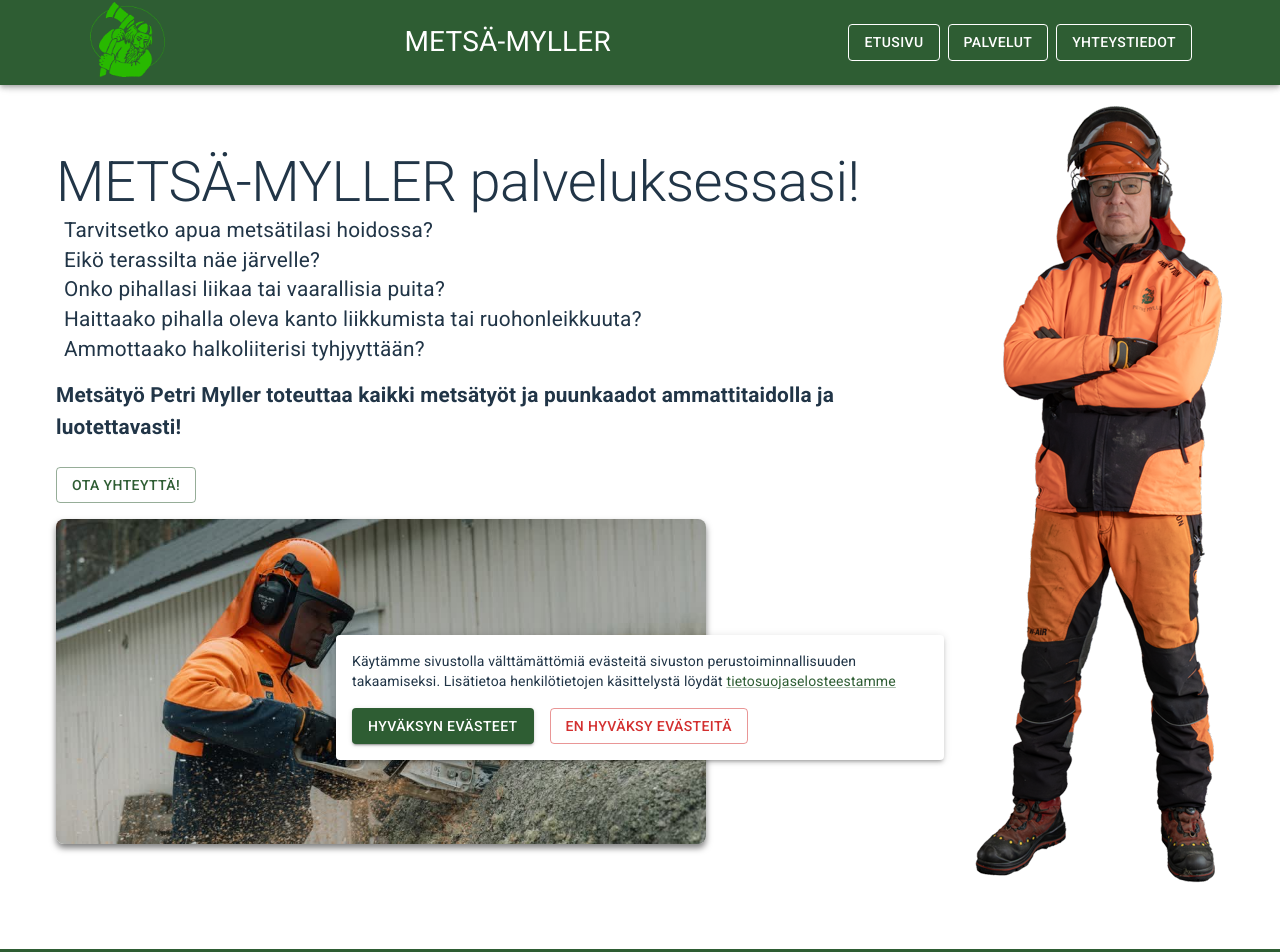
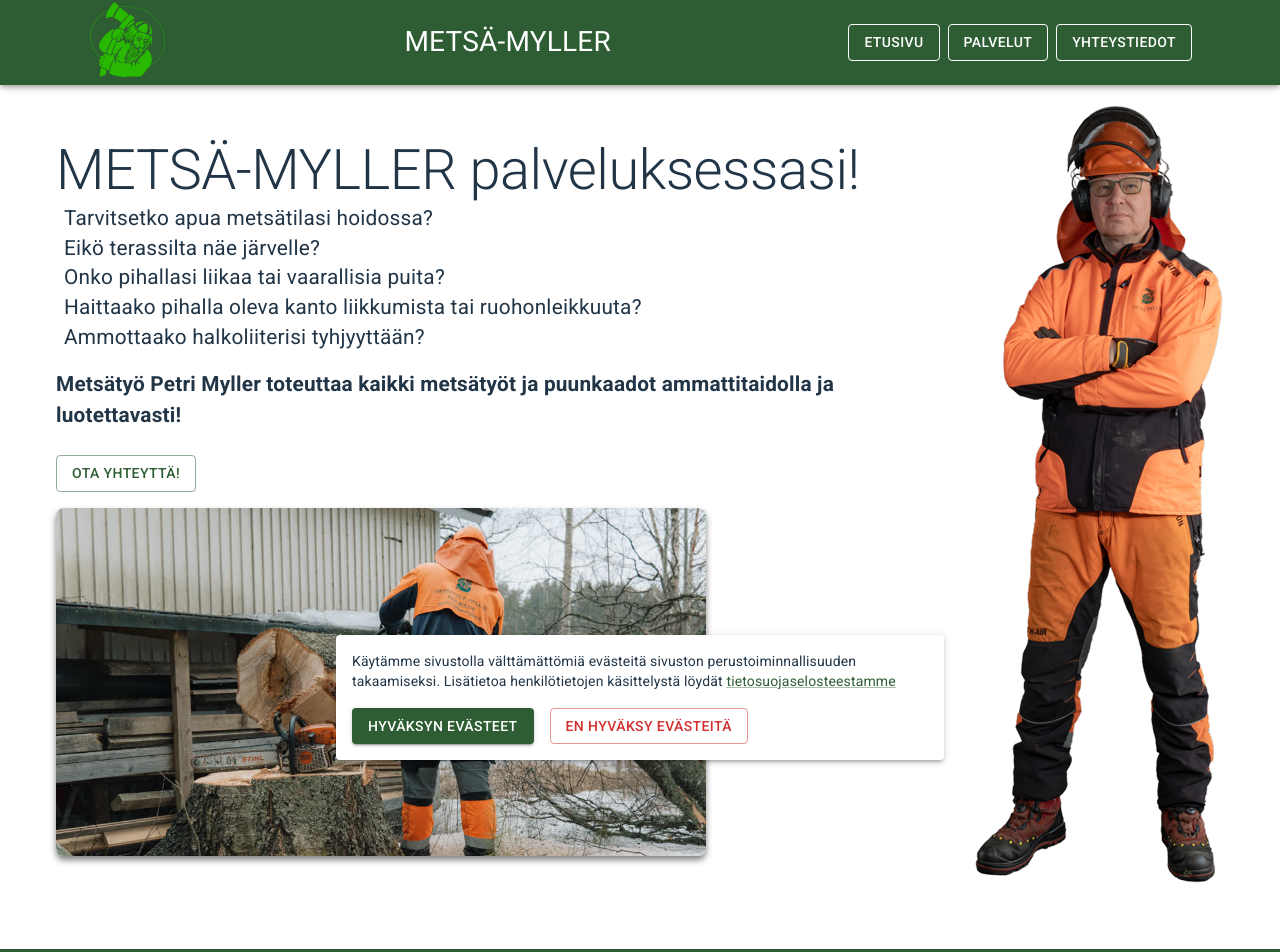
Before and after one commit to roopemyller/metsa-myller-websource, a React (Vite) app: page / in a window 1280 px wide. Shown: the top 952 px of the page. Built offline with nearby package versions, Linux system fonts and the light colour scheme.

Commit message:
udpate: changed main page photo

```diff
--- a/src/components/Home.tsx
+++ b/src/components/Home.tsx
@@ -31,7 +31,7 @@
                     <br />
                     <Box
                         component="img"
-                        src={getImagePath("/yleis-1.jpg")}
+                        src={getImagePath("/yleis-0.jpg")}
                         alt="Metsä-Myller Yleiskuva"
                         sx={{
                             display: { xs: "none", md: "block" },
```
Also changed, not shown: public/yleis-0.jpg (added).
